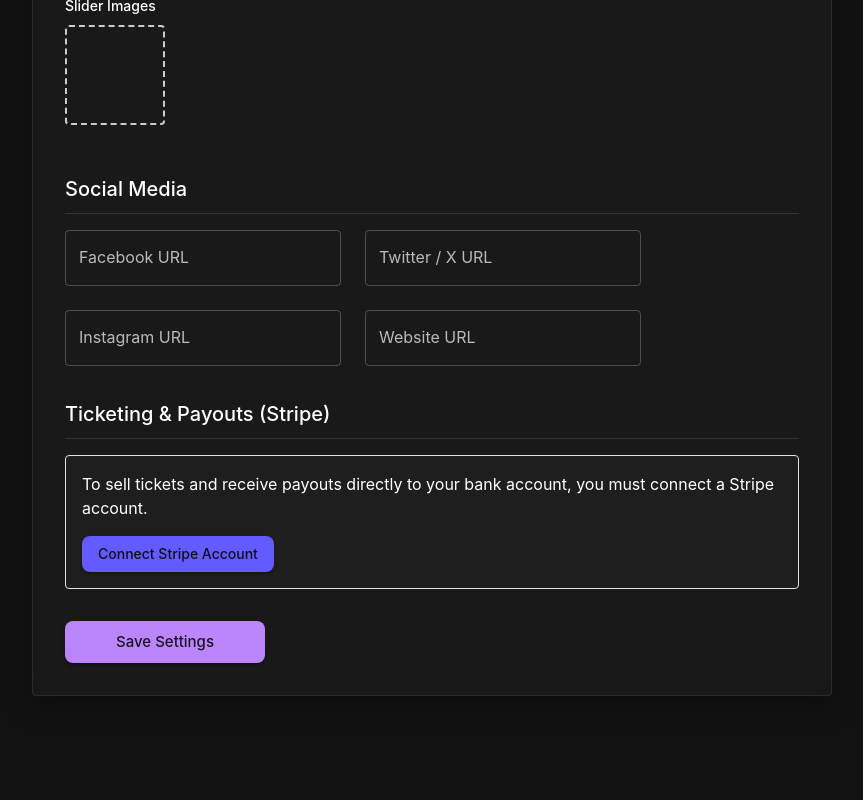
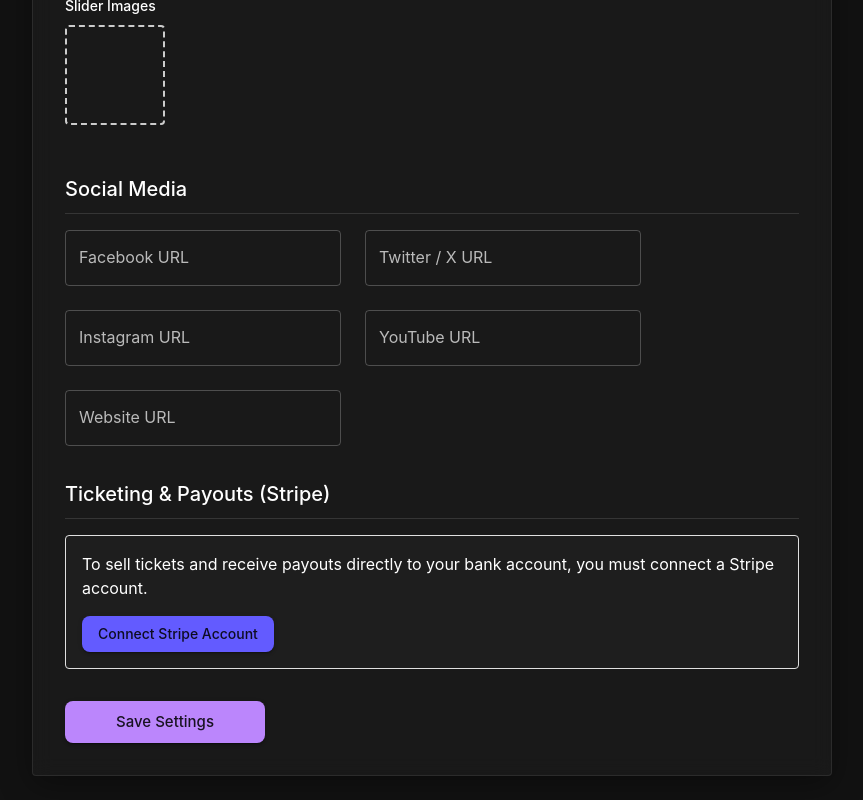
Before and after one commit to rihesh/EventAppAdmin, a React (Vite) app: page /settings in a window 1280 px wide. Shown: the part 904-1704 px from the top of the page, without its empty margins (232-1095 px from the left). Before the commit the page ends 1624 px from the top, so only its background shows below. Built offline with nearby package versions, Linux system fonts and the light colour scheme; no server answers; sample sign-in values are in the browser's storage; some icons are missing.

Commit message:
feat: Add YouTube URL field to App Settings

```diff
--- a/src/pages/AppSettings.jsx
+++ b/src/pages/AppSettings.jsx
@@ -17,7 +17,7 @@ const AppSettings = () => {
         home_layout: 'classic',
         description: '',
         slider_images: [], // Managed as array
-        social_links: { facebook: '', twitter: '', instagram: '', website: '' }
+        social_links: { facebook: '', twitter: '', instagram: '', website: '', youtube: '' }
     });
     const [loading, setLoading] = useState(false);
     const [stripeStatus, setStripeStatus] = useState({ loading: true, connected: false });
@@ -58,7 +58,7 @@ const AppSettings = () => {
                 }
 
                 // Ensure social_links is object
-                let socialObj = fetched.social_links || { facebook: '', twitter: '', instagram: '', website: '' };
+                let socialObj = fetched.social_links || { facebook: '', twitter: '', instagram: '', website: '', youtube: '' };
                 if (typeof socialObj === 'string') {
                     try { socialObj = JSON.parse(socialObj); } catch (e) { }
                 }
@@ -251,6 +251,9 @@ const AppSettings = () => {
                                 <TextField label="Instagram URL" fullWidth name="instagram" value={settings.social_links?.instagram || ''} onChange={handleSocialChange} />
                             </Grid>
                             <Grid item xs={6}>
+                                <TextField label="YouTube URL" fullWidth name="youtube" value={settings.social_links?.youtube || ''} onChange={handleSocialChange} />
+                            </Grid>
+                            <Grid item xs={6}>
                                 <TextField label="Website URL" fullWidth name="website" value={settings.social_links?.website || ''} onChange={handleSocialChange} />
                             </Grid>
                         </Grid>
```
